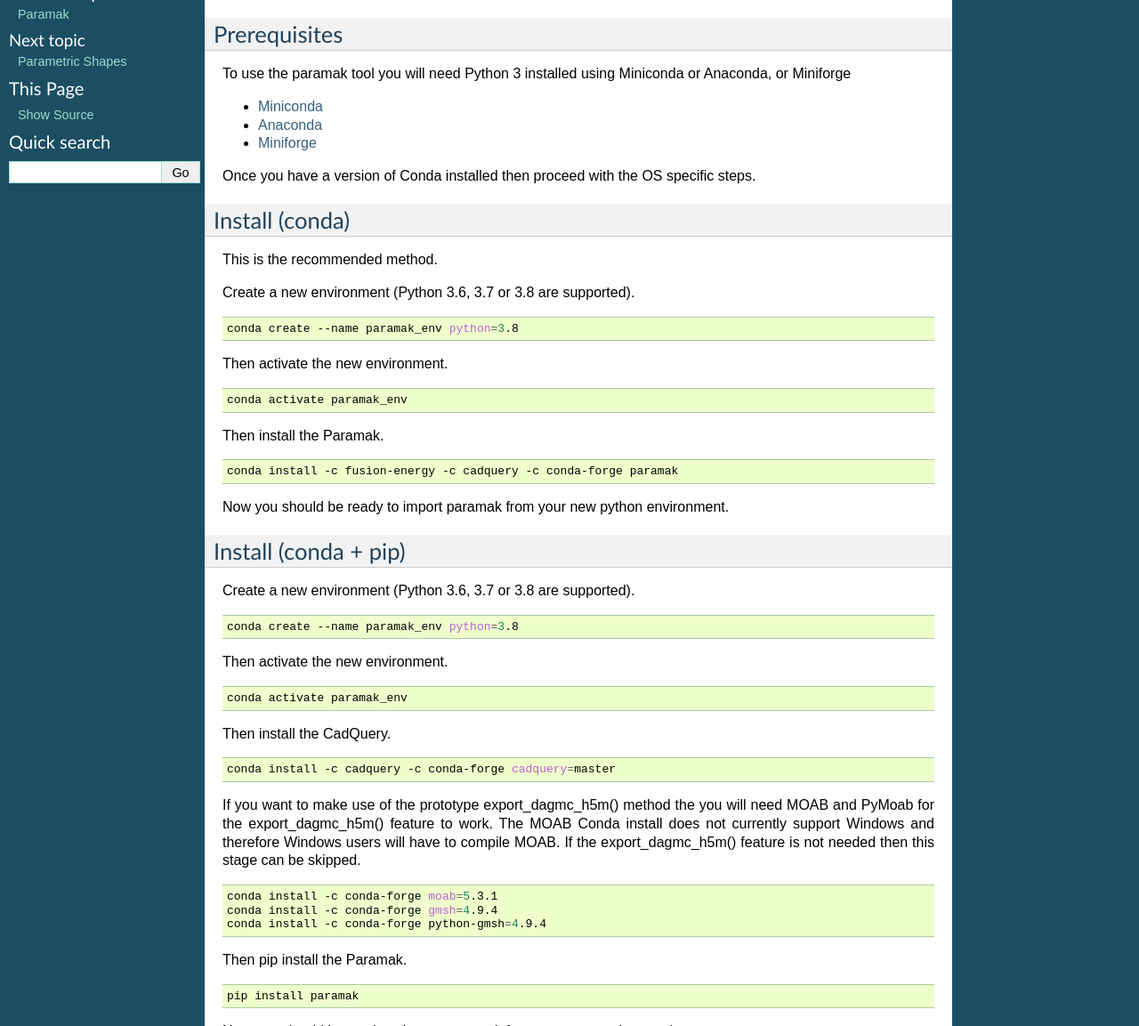
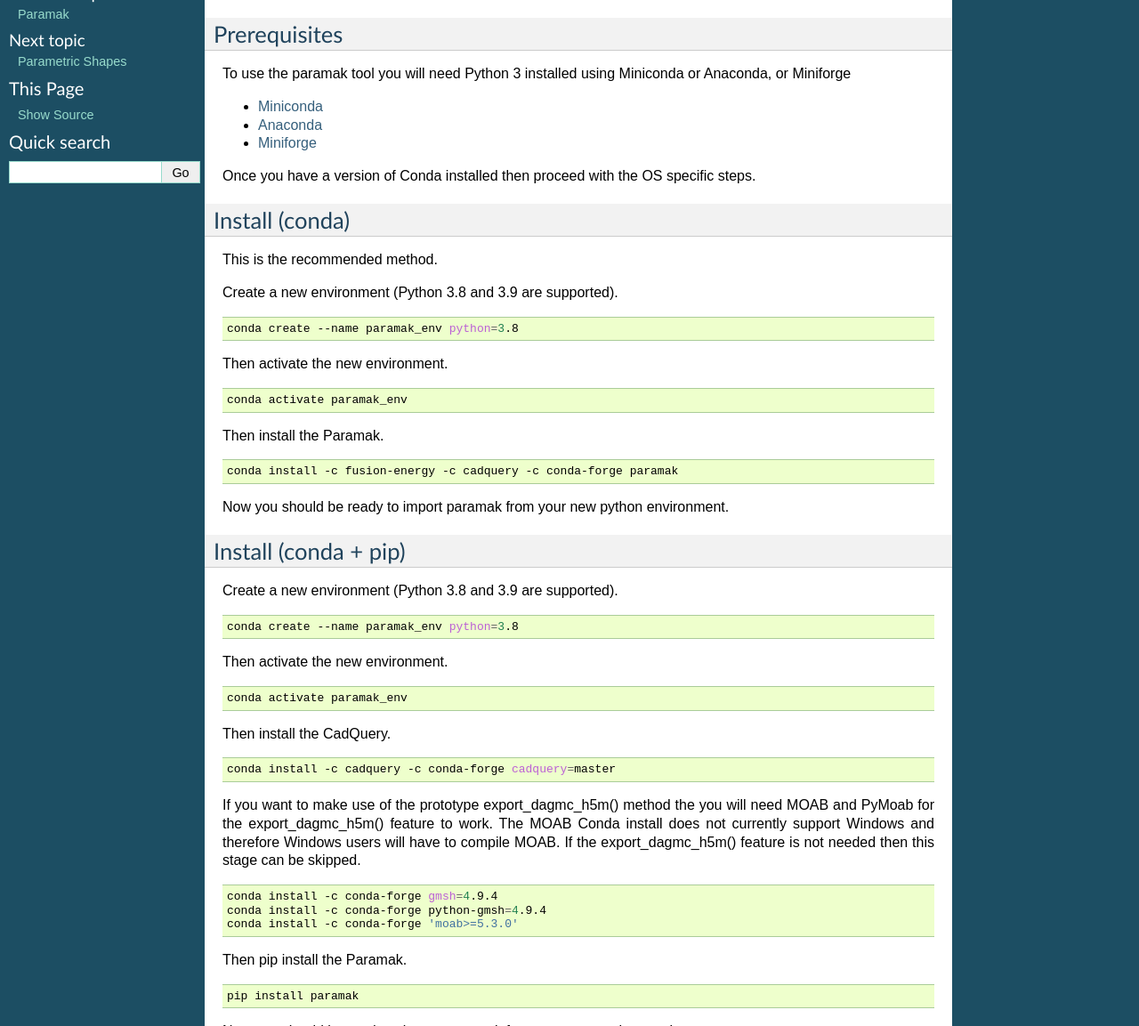
Before and after one commit to fusion-energy/paramak, a Sphinx documentation site: the page built from docs/source/install.rst, in a window 1280 px wide and 1400 px high, cut to the strip 247-1400 px from the top of the window. Shown: the whole strip at 89% size. Built offline with Sphinx 7.4.7, drawn with Linux system fonts in a browser that asks for light colours.

```diff
--- a/docs/source/install.rst
+++ b/docs/source/install.rst
@@ -29,7 +29,7 @@
 
 This is the recommended method.
 
-Create a new environment (Python 3.6, 3.7 or 3.8 are supported).
+Create a new environment (Python 3.8 and 3.9 are supported).
 
 .. code-block:: bash
 
@@ -56,7 +56,7 @@
 Install (conda + pip)
 ---------------------
 
-Create a new environment (Python 3.6, 3.7 or 3.8 are supported).
+Create a new environment (Python 3.8 and 3.9 are supported).
 
 .. code-block:: bash
 
@@ -84,9 +84,9 @@
 
 .. code-block:: bash
 
-   conda install -c conda-forge moab=5.3.1
    conda install -c conda-forge gmsh=4.9.4
    conda install -c conda-forge python-gmsh=4.9.4
+   conda install -c conda-forge 'moab>=5.3.0'
 
 Then pip install the Paramak.
 
@@ -152,7 +152,7 @@
 
 .. code-block:: bash
 
-   conda install -c conda-forge -c cadquery cadquery=2.1
+   conda install -c conda-forge -c cadquery cadquery=master
 
 
 Then clone the repository
```
